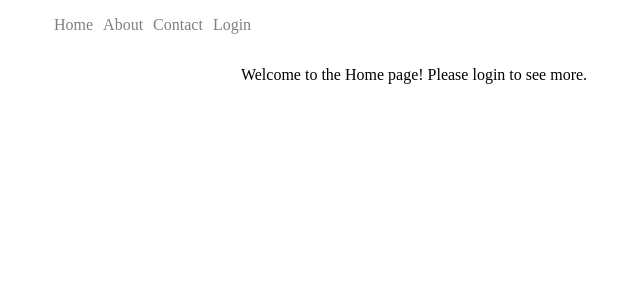
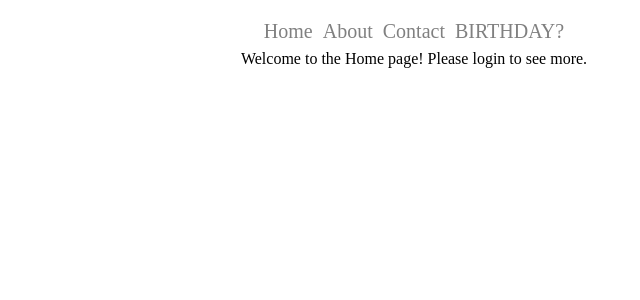
Before and after one commit to DanielMaHe/simple-page-app, a React (Create React App) app: page / in a window 1280 px wide. Shown: the top 300 px of the page, without its empty margins (226-866 px from the left). Built offline with nearby package versions, Linux system fonts and the light colour scheme.

Commit message:
add navbarLinks component

```diff
--- a/src/Components/navbarLink.js
+++ b/src/Components/navbarLink.js
@@ -1,5 +1,5 @@
 import React from "react";
-import { Link } from "react-router-dom";
+import { Link, useNavigate } from "react-router-dom";
 import { useAuth } from "../Context/authContext";
 import styled from "@emotion/styled";
 
@@ -16,17 +16,33 @@ const LinkStyled = styled(Link)`
 `;
 
 const UlSyled = styled.ul`
-  aparence: none;
+  appearance: none;
   display: flex;
   gap: 10px;
-  align-items: space-between;
+  justify-content: center;
+  margin: 0;
+  padding: 20px;
+
+  button {
+    background: cornflowerblue;
+    border: none;
+    color: white;
+  }
 `;
 const Navstyled = styled.nav`
-  width: 5rem;
+  width: 17rem;
   height: 2.5rem;
+  margin: auto;
+  font-size: 20px;
 `;
 const NavbarLink = () => {
   const { isLoggedIn, logout } = useAuth();
+  const navigate = useNavigate();
+
+  function handleClick() {
+    logout();
+    navigate(`/home`);
+  }
 
   return (
     <Navstyled>
@@ -38,9 +54,9 @@ const NavbarLink = () => {
         <LinkStyled to="/contact">Contact</LinkStyled>
 
         {isLoggedIn ? (
-          <button onClick={logout}>Logout</button>
+          <button onClick={handleClick}>Bye</button>
         ) : (
-          <LinkStyled to="/login">Login</LinkStyled>
+          <LinkStyled to="/login">BIRTHDAY?</LinkStyled>
         )}
       </UlSyled>
     </Navstyled>
```
